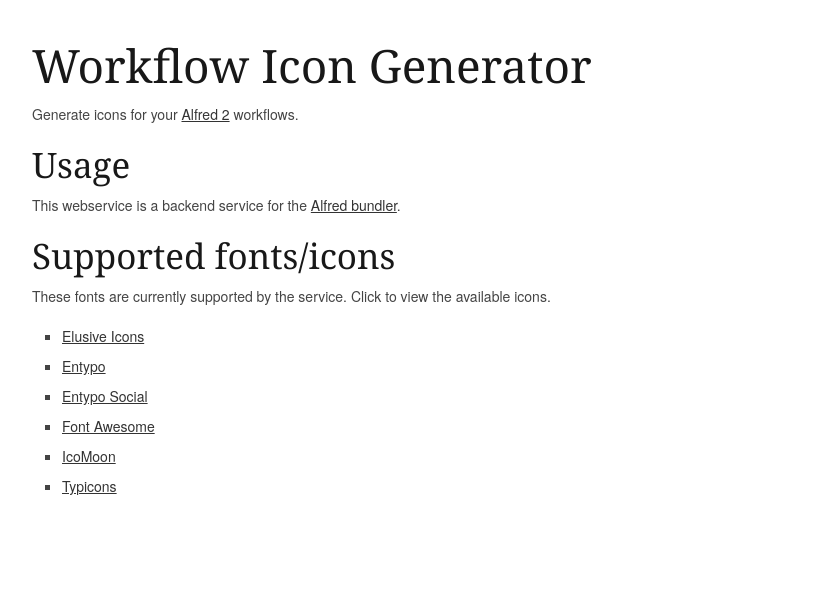
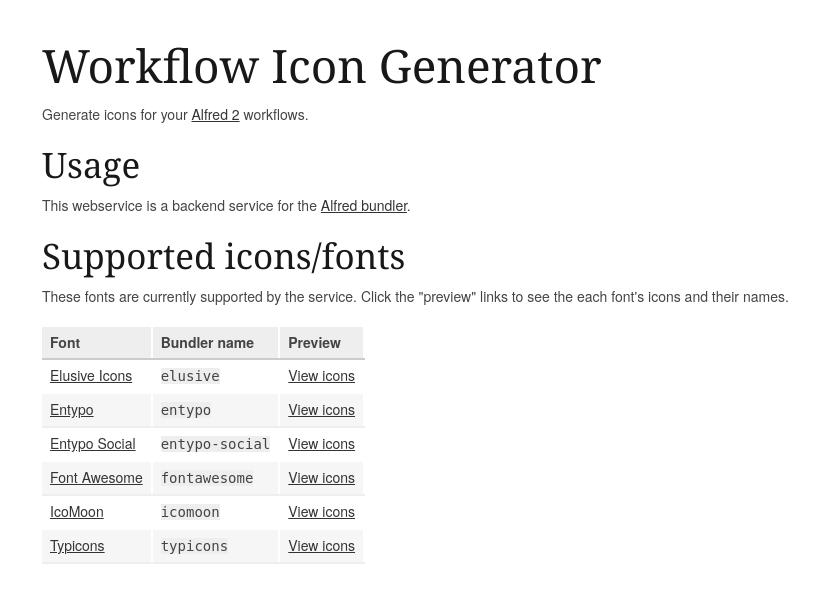
Before and after one commit to deanishe/bundler-icon-server, a Flask app: page / in a window 1280 px wide. Shown: the top 603 px of the page, without its empty margins (128-947 px from the left). Run offline with Flask 2, Linux system fonts and the light colour scheme.

Commit message:
Improve look

```diff
--- a/iconserver/templates/base.html
+++ b/iconserver/templates/base.html
@@ -5,7 +5,7 @@
 <!--[if (gte IE 9)|!(IE)]><!--><html lang="en"> <!--<![endif]-->
 <head>
 	<meta charset="utf-8" />
-	<title>{{title}}</title>
+	<title>Workflow Icon Generator</title>
 
 	<meta name="viewport" content="width=device-width, initial-scale=1, maximum-scale=1">
 
@@ -34,6 +34,8 @@
 <body>
 	<div id="content" class="container">
 		{% block content %}{% endblock %}
+		<footer>
+		</footer>
 	</div>
 </body>
 </html>
--- a/iconserver/templates/index.html
+++ b/iconserver/templates/index.html
@@ -1,19 +1,34 @@
 {% extends 'base.html' %}
 
 {% block content %}
+<div class="sixteen columns">
 	<h1>Workflow Icon Generator</h1>
 	<p>
-	Generate icons for your <a href="http://www.alfredapp.com/">Alfred 2</a> workflows.
+		Generate icons for your <a href="http://www.alfredapp.com/" target="_new">Alfred 2</a> workflows.
 	</p>
 	<h2>Usage</h2>
 	<p>
-	This webservice is a backend service for the <a href="https://github.com/shawnrice/alfred-bundler">Alfred bundler</a>.
+		This webservice is a backend service for the <a href="https://github.com/shawnrice/alfred-bundler" target="_new">Alfred bundler</a>.
 	</p>
-<h2>Supported fonts/icons</h2>
-<p>These fonts are currently supported by the service. Click to view the available icons.</p>
-<ul class='square add-bottom'>
+	<h2>Supported icons/fonts</h2>
+	<p>These fonts are currently supported by the service. Click the "preview" links to see the each font's icons and their names.</p>
+	<table>
+		<thead>
+			<th>Font</th>
+			<th>Bundler name</th>
+			<th>Preview</th>
+		</thead>
+		<tbody>
 			{% for id_ in config.FONTS|sort %}
-		<li><a href="{{ url_for('preview', font=id_) }}">{{ config.FONTS[id_]['name'] }}</a></li>
+				{% with font = config.FONTS[id_] %}
+					<tr>
+						<td><a href="{{ font['url'] }}" target="_new">{{ font['name'] }}</a></td>
+						<td><code>{{ id_ }}</code></td>
+						<td><a href="{{ url_for('preview', font=id_) }}">View icons</a></td>
+					</tr>
+				{% endwith %}
 			{% endfor %}
-</ul>
+		</tbody>
+	</table>
+</div>
 {% endblock %}
```
Lines whose indentation alone changed are shown as unchanged.
